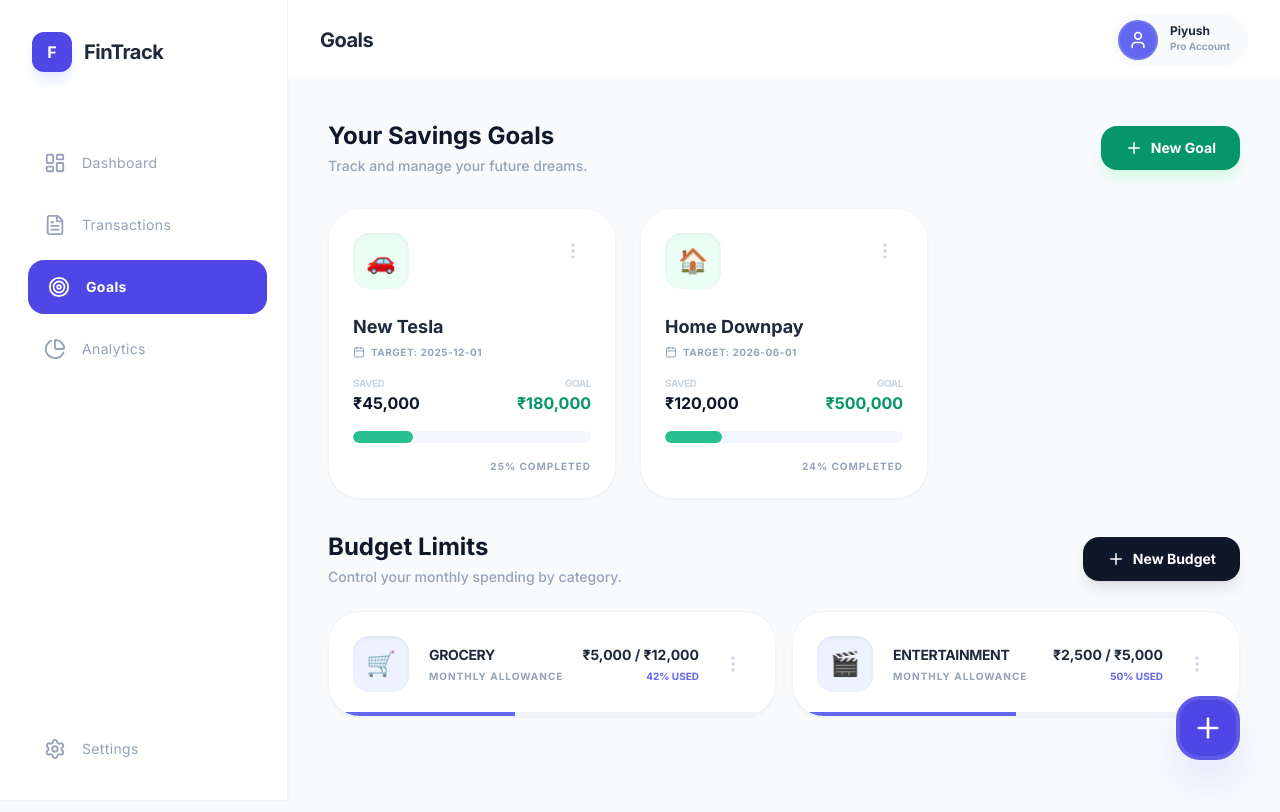
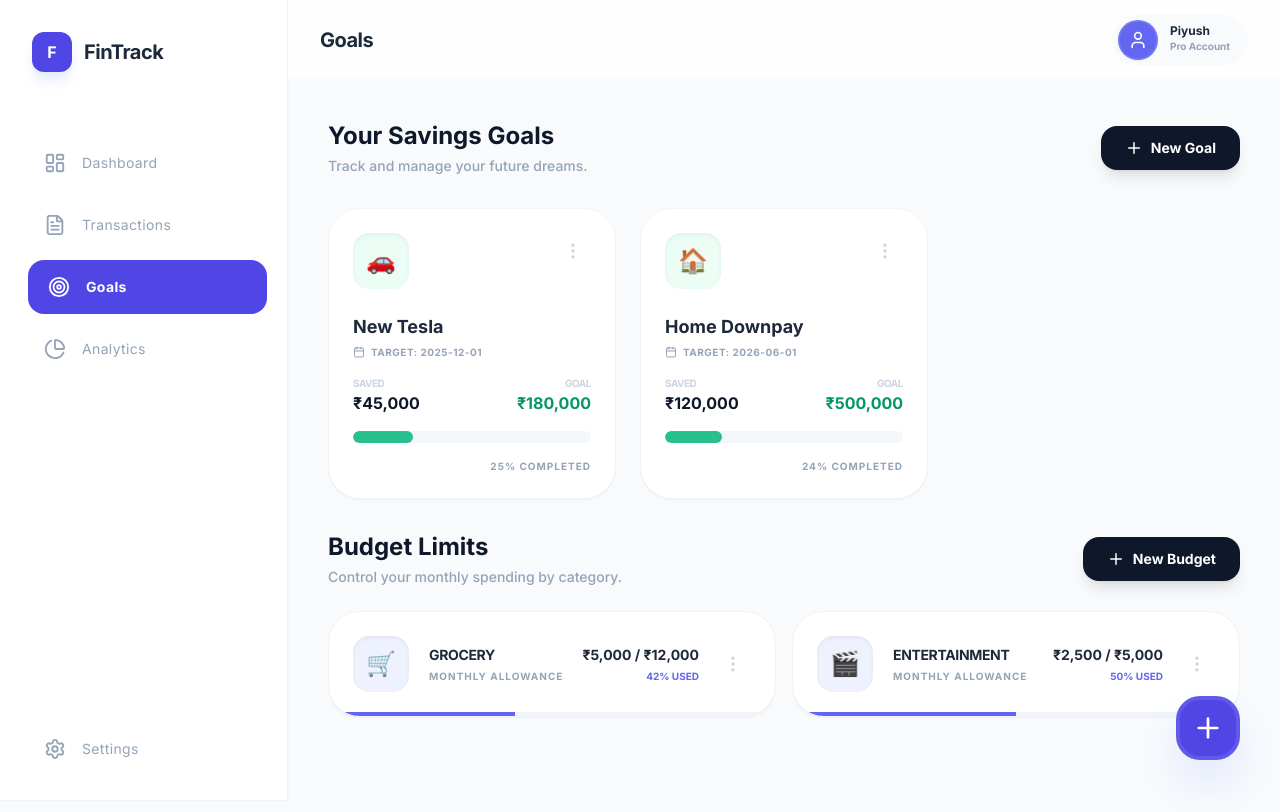
Before and after one commit to piiyuuush/finTech, a React (Vite) app: page / in a window 1280 px wide. Both pictures are taken after a click on the button "Goals". Shown: the top 812 px of the page. Built offline with nearby package versions, Linux system fonts and the light colour scheme.

Commit message:
fixed colour themes

```diff
--- a/components/BudgetModal.tsx
+++ b/components/BudgetModal.tsx
@@ -114,7 +114,11 @@ const BudgetModal: React.FC<Props> = ({ onClose, editingBudget }) => {
             </div>
             <button
               type="submit"
-              className={`w-full py-5 rounded-[24px] font-bold text-lg transition-all active:scale-[0.98] ${state.isDarkMode ? 'bg-white text-[#1e1b39] shadow-xl hover:bg-slate-100' : 'bg-slate-900 text-white shadow-xl shadow-slate-100 hover:bg-slate-800'}`}
+              className={`w-full py-5 rounded-[24px] font-bold text-lg transition-all active:scale-[0.98] ${
+                state.isDarkMode
+                ? 'bg-[#a855f7] text-white shadow-lg shadow-[#a855f7]/20 hover:bg-[#a855f7]/90'
+                : 'bg-slate-900 text-white shadow-lg shadow-100 hover:bg-slate-800'
+              }`}
             >
               {editingBudget ? 'Update Budget' : 'Set Budget'}
             </button>
--- a/components/Dashboard.tsx
+++ b/components/Dashboard.tsx
@@ -152,7 +152,7 @@ const Dashboard: React.FC<DashboardProps> = ({ onNavigate }) => {
                 </div>
                 <div className={`w-full h-2 rounded-full mt-3 overflow-hidden border transition-colors ${state.isDarkMode ? 'bg-white/5 border-white/5' : 'bg-slate-50 border-slate-100/50'}`}>
                    <div
-                    className={`h-full rounded-full transition-all duration-1000 shadow-sm ${state.isDarkMode ? 'bg-[#10b981]' : 'bg-amber-500'}`}
+                    className={`h-full rounded-full transition-all duration-1000 shadow-sm ${state.isDarkMode ? 'bg-[#a855f7]': 'bg-[#10b981]'}`}
                     style={{ width: `${Math.min(100, (goal.currentAmount / goal.targetAmount) * 100)}%` }}
                    />
                 </div>
--- a/components/GoalModal.tsx
+++ b/components/GoalModal.tsx
@@ -110,7 +110,11 @@ const GoalModal: React.FC<Props> = ({ onClose, editingGoal }) => {
             </div>
             <button
               type="submit"
-              className={`w-full py-5 rounded-[24px] font-bold text-lg transition-all active:scale-[0.98] ${state.isDarkMode ? 'bg-[#10b981] text-white shadow-xl shadow-[#10b981]/20 hover:bg-[#10b981]/90' : 'bg-emerald-600 text-white shadow-xl shadow-emerald-100 hover:bg-emerald-700'}`}
+              className={`w-full py-5 rounded-[24px] font-bold text-lg transition-all active:scale-[0.98] ${
+                state.isDarkMode
+                ? 'bg-[#a855f7] text-white shadow-lg shadow-[#a855f7]/20 hover:bg-[#a855f7]/90'
+                : 'bg-slate-900 text-white shadow-lg shadow-100 hover:bg-slate-800'
+              }`}
             >
               {editingGoal ? 'Update Goal' : 'Create Goal'}
             </button>
--- a/components/GoalsManager.tsx
+++ b/components/GoalsManager.tsx
@@ -49,13 +49,13 @@ const GoalsManager: React.FC = () => {
           <h2 className={`text-2xl font-black transition-colors ${state.isDarkMode ? 'text-white' : 'text-slate-900'}`}>Your Savings Goals</h2>
           <p className={`text-sm font-medium mt-1 transition-colors ${state.isDarkMode ? 'text-[#94a3b8]' : 'text-slate-400'}`}>Track and manage your future dreams.</p>
         </div>
-        <button
+       <button
           onClick={() => { setEditingGoal(undefined); setShowGoalModal(true); }}
           className={`px-6 py-3 rounded-2xl text-sm font-bold flex items-center gap-2 transition-all active:scale-95 ${
             state.isDarkMode
-              ? 'bg-[#10b981] text-white shadow-lg shadow-[#10b981]/20 hover:bg-[#10b981]/90'
-              : 'bg-emerald-600 text-white shadow-lg shadow-emerald-100 hover:bg-emerald-700'
-          }`}
+              ? 'bg-[#a855f7] text-white shadow-lg shadow-[#a855f7]/20 hover:bg-[#a855f7]/90'
+              : 'bg-slate-900 text-white shadow-lg shadow-100 hover:bg-slate-800'
+            }`}
         >
           <Plus size={18} /> New Goal
         </button>
```
